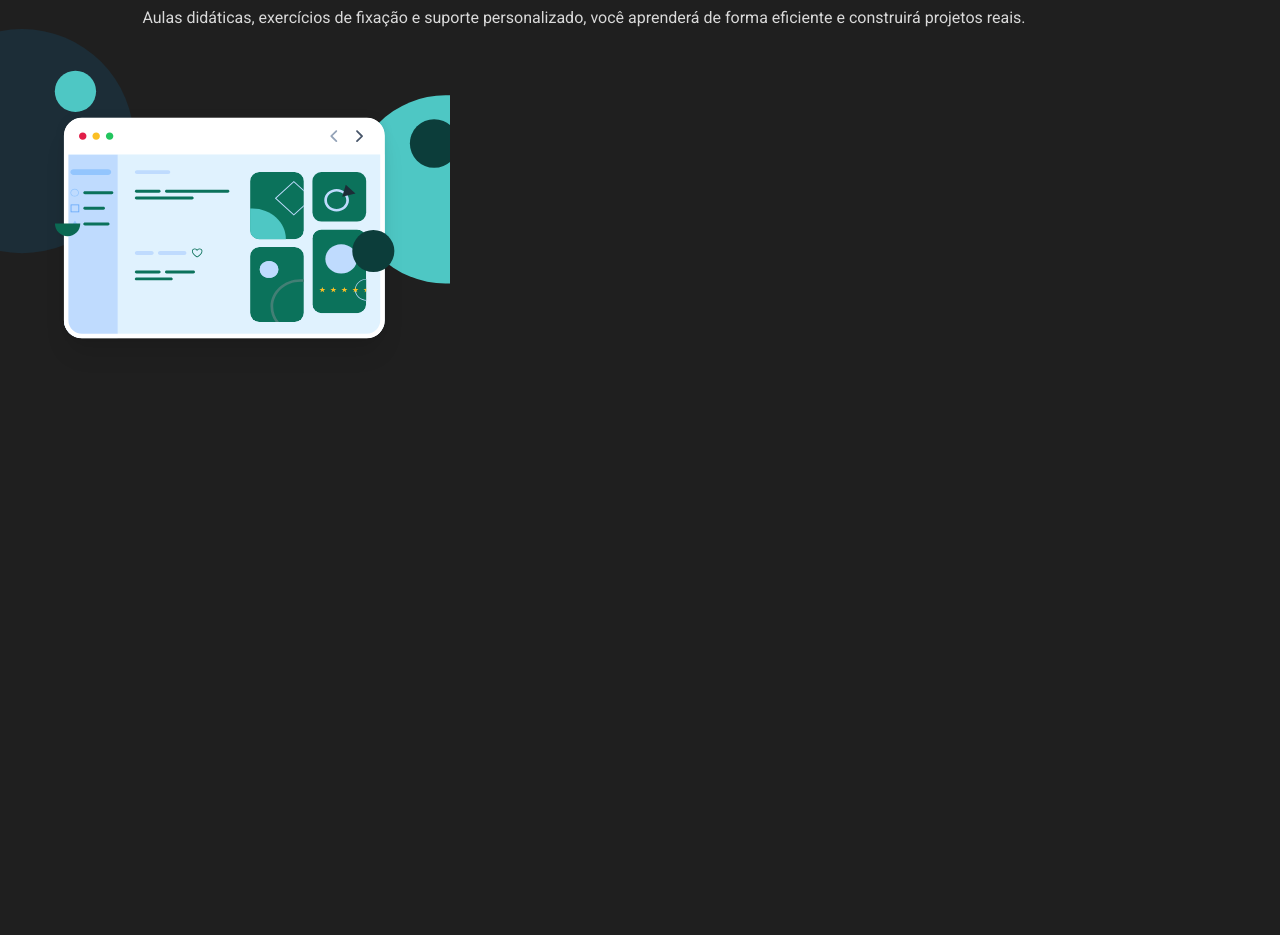
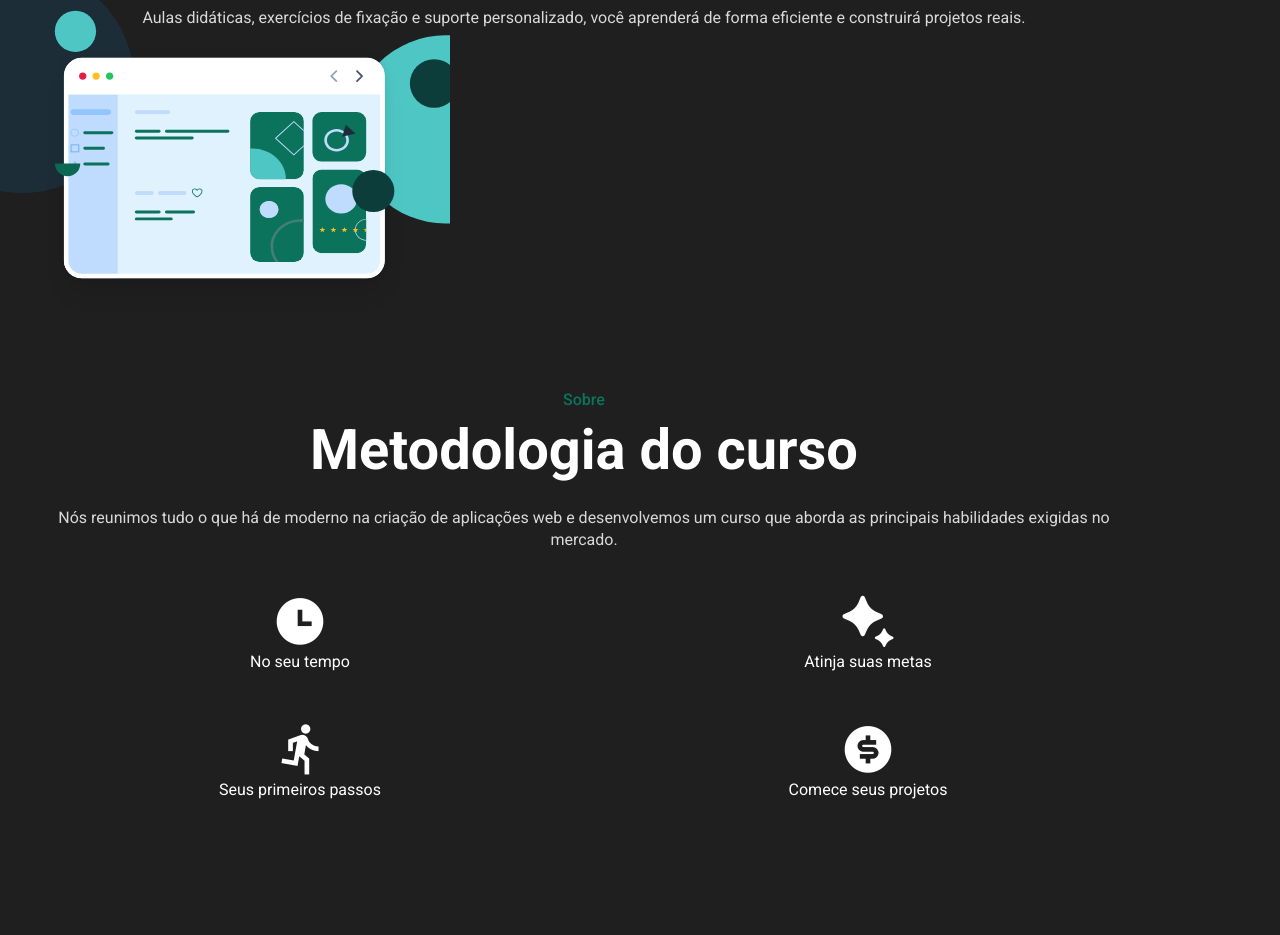
Before and after one commit to AGS-WEB/zeroToHero-LandingPage, a plain HTML site: page index.html in a window 1280 px wide. Shown: the part 625-1560 px from the top of the page. Before the commit the page ends 1303 px from the top, so only its background shows below. Drawn offline with nearby package versions, Linux system fonts and the light colour scheme.

Commit message:
Added sobre section

```diff
--- a/assets/css/style.css
+++ b/assets/css/style.css
@@ -229,7 +229,7 @@
   margin-top: 7rem;
 }
 
-.home-extends__title-head {
+.section__title-head {
   text-align: center;
   font-family: var(--body-font);
   font-weight: var(--font-medium);
@@ -238,14 +238,53 @@
   margin-bottom: .5rem;
 }
 
-.home-extends__description {
+.section__description {
   text-align: center;
   line-height: 22px;
 }
 
 .home-extends__banner {
+  position: relative;
+  transform: translateY(-60px);
+  z-index: -1;
   width: 100%;
   max-width: 450px;
   height: 345px;
   background: url(../img/home-extends-banner.svg) no-repeat center / cover;
 }
+
+.sobre {
+  padding-block: 0 1rem;
+}
+
+.sobre__container {
+  display: flex;
+  flex-direction: column;
+  row-gap: 2.5rem;
+}
+
+.sobre__content {
+  grid-template-columns: repeat(2, 1fr);
+  gap: 1.5rem;
+  column-gap: 1rem;
+  row-gap: 3em;
+  text-align: center;
+}
+
+
+.content__title {
+  color: var(--title-color);
+  font-size: var(--normal-font-size);
+}
+
+.sobre-icon {
+  color: var(--title-color);
+  font-size: var(--big-font-size);
+}
+
+.sobre-icon:hover {
+  background: var(--first-gradient);
+  background-clip: text;
+  -webkit-background-clip: text;
+  color: transparent;
+}
--- a/index.html
+++ b/index.html
@@ -64,9 +64,9 @@
     <section class="home-extends section">
       <div class="home-extends__container container">
         <div class="home-extends__data">
-          <p class="home-extends__title-head">Não perca mais tempo</p>
+          <p class="section__title-head">Não perca mais tempo</p>
           <h1 class="section__title">Dificuldade em aprender javascript?</h1>
-          <p class="home-extends__description">Aulas didáticas, exercícios de fixação e suporte personalizado, você aprenderá de forma eficiente e construirá projetos reais.</p>
+          <p class="section__description">Aulas didáticas, exercícios de fixação e suporte personalizado, você aprenderá de forma eficiente e construirá projetos reais.</p>
         </div>
       </div>
 
@@ -75,6 +75,43 @@
     </section>
 
     <section class="sobre section" id="sobre">
+      <div class="sobre__container container">
+        <div class="sobre__data">
+          <p class="section__title-head">Sobre</p>
+          <h1 class="section__title">Metodologia do curso</h1>
+          <p class="section__description">Nós reunimos tudo o que há de moderno na criação de aplicações web e desenvolvemos um curso que aborda as principais habilidades exigidas no mercado.</p>
+        </div>
+
+        <div class="sobre__content grid">
+          <div class="sobre__content-item">
+            <div class="content__head">
+              <i class="ri-time-fill sobre-icon"></i>
+              <p class="content__title">No seu tempo</p>
+            </div>
+          </div>
+
+          <div class="sobre__content-item">
+            <div class="content__head">
+              <i class="ri-bard-fill sobre-icon"></i>
+              <p class="content__title">Atinja suas metas</p>
+            </div>
+          </div>
+
+          <div class="sobre__content-item">
+            <div class="content__head">
+              <i class="ri-run-line sobre-icon"></i>
+              <p class="content__title">Seus primeiros passos</p>
+            </div>
+          </div>
+
+          <div class="sobre__content-item">
+            <div class="content__head">
+              <i class="ri-money-dollar-circle-fill sobre-icon"></i>
+              <p class="content__title">Comece seus projetos</p>
+            </div>
+          </div>
+        </div>
+      </div>
     </section>
 
     <section class="acao section" id="acao">
```
